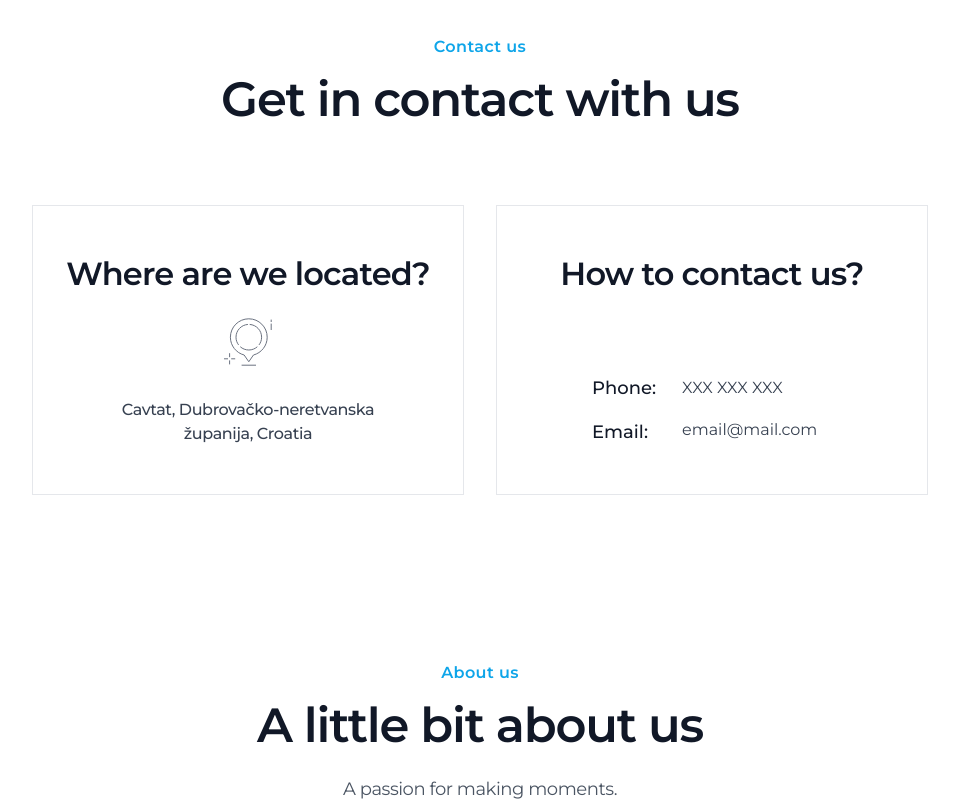
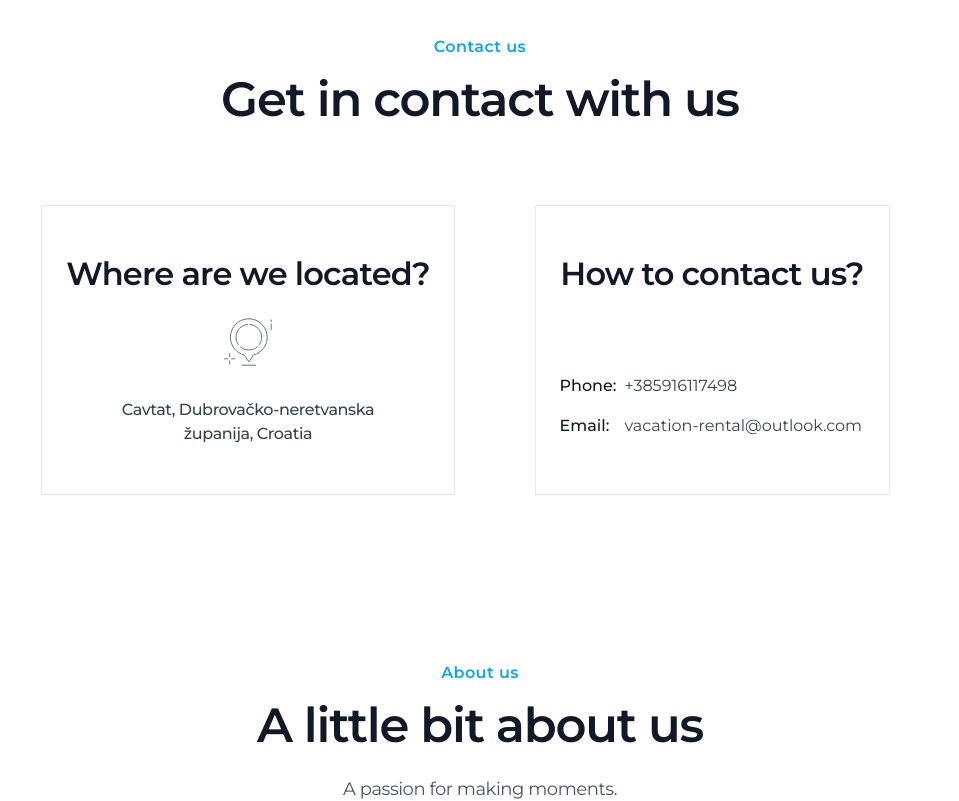
Before and after one commit to IlijaRad/apartments, a Next.js app: page / in a window 1280 px wide. Shown: the part 2580-3381 px from the top of the page, without its empty margins (160-1119 px from the left). Built offline with nearby package versions, Linux system fonts and the light colour scheme.

Commit message:
- add real data

```diff
--- a/components/AboutSection.js
+++ b/components/AboutSection.js
@@ -8,7 +8,7 @@ const AboutSection = () => {
   const [reviewsShown, setReviewsShown] = useState(MAX_REVIEWS);
 
   return (
-    <div id="about" className="px-6 pt-12 lg:px-12 lg:pt-[166px]">
+    <div id="about" className="px-6 pt-20 lg:px-12 lg:pt-[166px]">
       <h2 className="text-center font-semibold tracking-wide text-primary-500">
         About us
       </h2>
--- a/components/ContactSection.js
+++ b/components/ContactSection.js
@@ -9,22 +9,20 @@ const ContactSection = () => {
       <h3 className="mt-3.5 text-center text-3xl font-semibold tracking-tight text-gray-900 md:text-4xl lg:text-5xl lg:leading-[52px]">
         Get in contact with us
       </h3>
-      <div className="mx-auto grid max-w-lg gap-8 pt-14 md:max-w-4xl md:grid-cols-2 md:pt-20">
+      <div className="mx-auto grid max-w-lg gap-x-8 gap-y-12 pt-14 md:max-w-4xl md:grid-cols-2 md:pt-20">
         <LocationSection />
-        <div className="border-gray-200 py-6 md:border md:py-12">
+        <div className="mx-auto border-gray-200 md:border md:px-6 md:py-12">
           <h4 className="text-center text-2xl font-semibold leading-10 tracking-tight text-gray-900 lg:text-[32px]">
             How to contact us?
           </h4>
-          <div className="mx-auto grid max-w-[240px] grid-cols-[90px_1fr] items-center justify-center pt-10 md:pt-20">
-            <div className="text-lg font-medium text-gray-900">Phone:</div>
-            <span className="text-base font-normal text-gray-700">
-              XXX XXX XXX
-            </span>
+          <div className="grid grid-cols-[58px_minmax(210px,1fr)] items-center justify-center pt-10 text-sm md:grid-cols-[65px_minmax(240px,1fr)] md:pt-20 md:text-base">
+            <div className="font-medium text-gray-900">Phone:</div>
+            <span className="font-normal text-gray-700">+385916117498</span>
           </div>
-          <div className="mx-auto grid max-w-[240px] grid-cols-[90px_1fr] justify-center pt-4">
-            <div className="text-lg font-medium text-gray-900">Email:</div>
-            <span className="text-base font-normal text-gray-700">
-              email@mail.com
+          <div className="grid grid-cols-[58px_minmax(210px,1fr)] items-center justify-center pt-4 text-sm md:grid-cols-[65px_minmax(240px,1fr)] md:text-base">
+            <div className="font-medium text-gray-900">Email:</div>
+            <span className="font-normal text-gray-700">
+              vacation-rental@outlook.com
             </span>
           </div>
         </div>
--- a/components/FooterSection.js
+++ b/components/FooterSection.js
@@ -13,22 +13,28 @@ const FooterSection = () => {
             </div>
             <div className="flex flex-col gap-y-4">
               <a
-                href="#"
+                target="_blank"
+                rel="noopener noreferrer"
+                href="https://www.facebook.com/profile.php?id=100070729604791"
                 className="transition-color w-fit text-sm font-medium text-gray-500 hover:text-gray-600"
               >
                 Facebook
               </a>
               <a
-                href="#"
+                target="_blank"
+                rel="noopener noreferrer"
+                href="https://www.instagram.com/greenolive.apartments/"
                 className="transition-color w-fit text-sm font-medium text-gray-500 hover:text-gray-600"
               >
                 Instagram
               </a>
               <a
-                href="#"
+                target="_blank"
+                rel="noopener noreferrer"
+                href="https://www.google.com/maps/place/Green+Olive+Apartments+-+Cavtat/@42.579888,18.2275215,15z/data=!4m5!3m4!1s0x0:0xe763bf028a31ee8b!8m2!3d42.579888!4d18.2275215"
                 className="transition-color w-fit text-sm font-medium text-gray-500 hover:text-gray-600"
               >
-                Twitter
+                Google
               </a>
             </div>
           </div>
@@ -39,16 +45,16 @@ const FooterSection = () => {
             <div className="flex flex-col gap-y-3">
               <div className="text-sm font-medium text-gray-700">Email</div>
               <a
-                href="mailto: contact@greenleafstudioapartments.com"
+                href="mailto: vacation-rental@outlook.com"
                 className="w-fit overflow-hidden text-ellipsis break-all text-sm font-medium text-gray-500 transition-colors hover:text-gray-600"
               >
-                contact@greenleafstudioapartments.com
+                vacation-rental@outlook.com
               </a>
               <div className="mt-3 text-sm font-medium text-gray-700">
                 Phone
               </div>
               <div className="text-sm font-medium text-gray-500">
-                +38X XXX XXX
+                +385916117498
               </div>
             </div>
           </div>
--- a/components/LocationSection.js
+++ b/components/LocationSection.js
@@ -2,7 +2,10 @@ import LocationIcon from "../public/location.svg";
 
 const LocationSection = () => {
   return (
-    <div id="location" className="border-gray-200 md:border md:py-12">
+    <div
+      id="location"
+      className="mx-auto border-gray-200 md:border md:px-6 md:py-12"
+    >
       <h4 className="text-center text-2xl font-semibold leading-10 tracking-tight text-gray-900 lg:text-[32px]">
         Where are we located?
       </h4>
```
